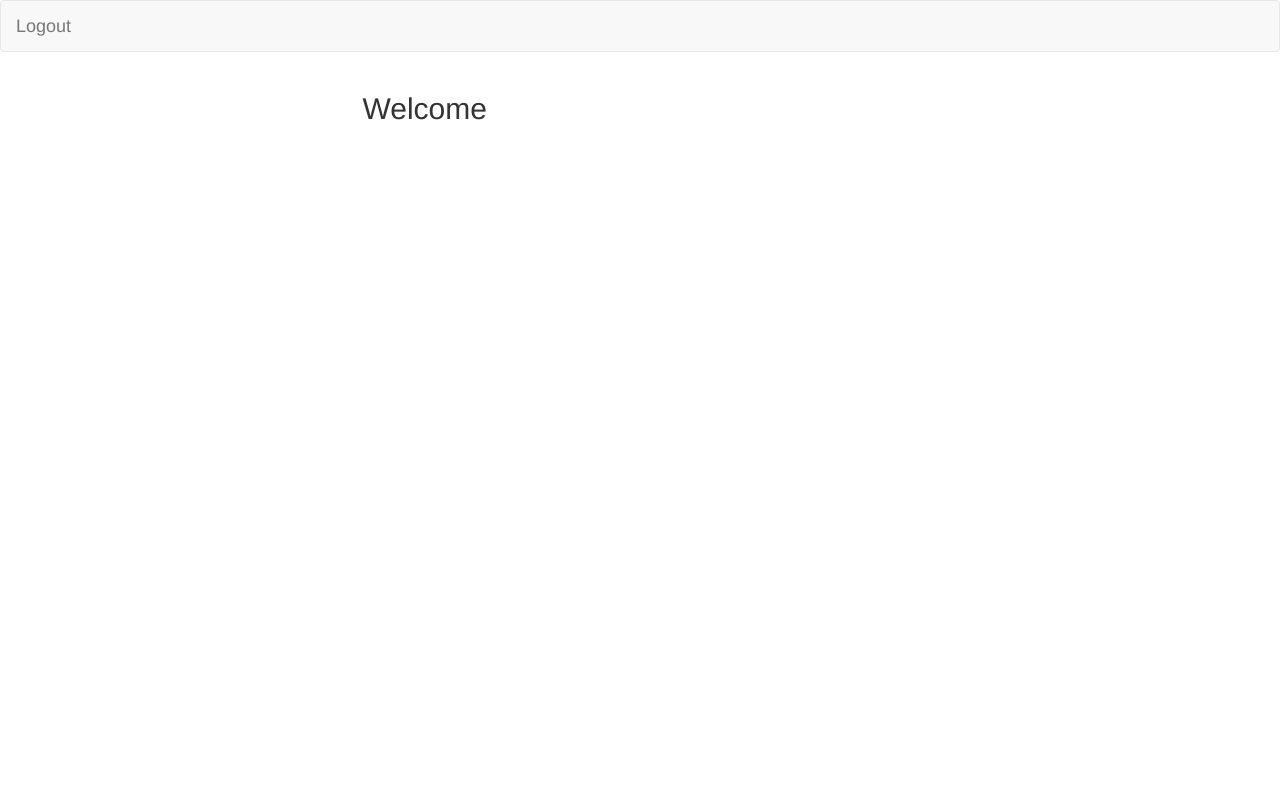
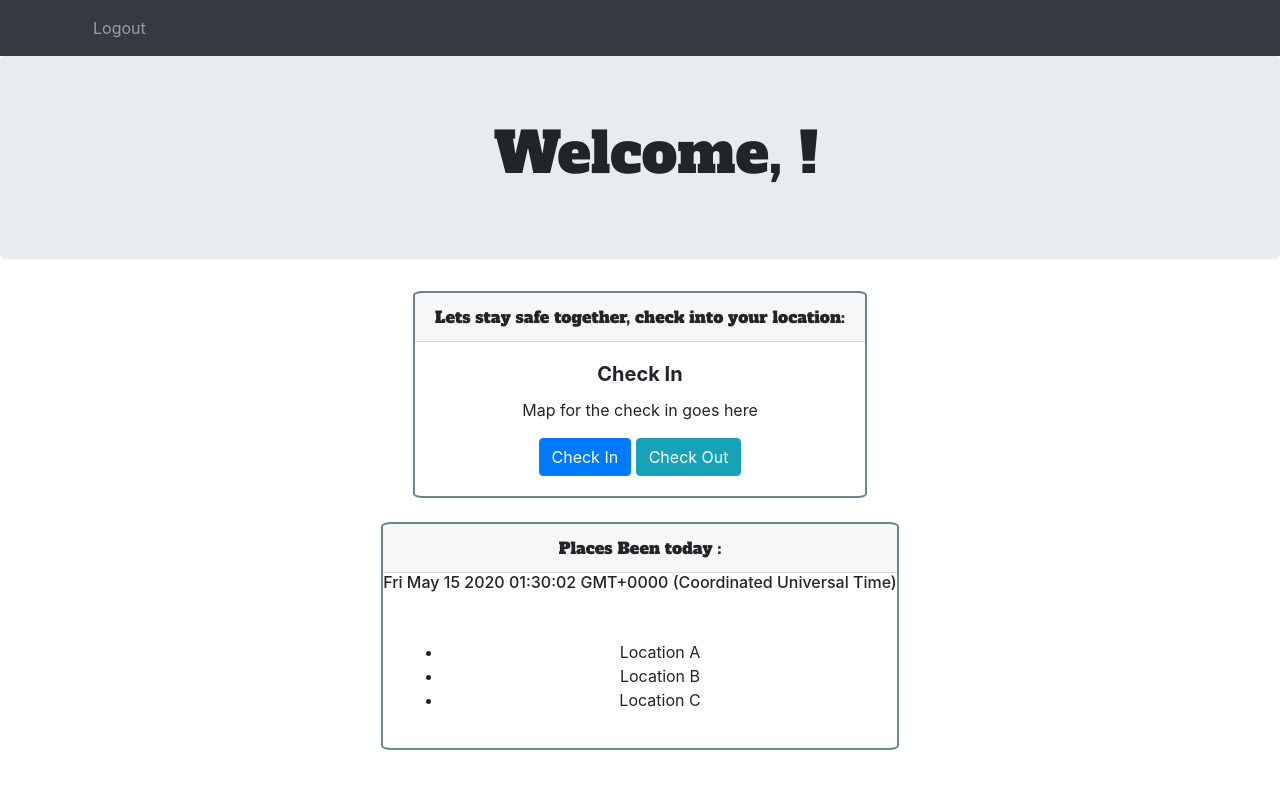
Before and after one commit to Frank-Calderon/Project-2, a website: page public/members.html in a window 1280 px wide. Drawn offline with nearby package versions, Linux system fonts and the light colour scheme; no server answers.

Commit message:
HTML updates

```diff
--- a/public/members.html
+++ b/public/members.html
@@ -2,30 +2,93 @@
 <html lang="en">
 
 <head>
-  <title>Passport Authentication</title>
+  <title>Covid Tracker</title>
   <meta charset="UTF-8">
   <meta name="viewport" content="width=device-width, initial-scale=1">
   <link rel="stylesheet" href="https://maxcdn.bootstrapcdn.com/bootswatch/3.3.7/lumen/bootstrap.min.css">
   <link href="stylesheets/style.css" rel="stylesheet">
+  <link href="https://fonts.googleapis.com/css2?family=Alfa+Slab+One&family=Prata&display=swap" rel="stylesheet">
+  <link href="stylesheets/style.css" rel="stylesheet">
+  <link href="public/login.html" rel="./login.html">
+  <link href="public/main.html" rel="./main.html">
+  <link href="public/signup.html" rel="./signup.html">
 </head>
 
+<!--Home page is the member's page for users/members-->
+
 <body>
-  <nav class="navbar navbar-default">
-  <div class="container-fluid">
-    <div class="navbar-header">
-      <a class="navbar-brand" href="/logout">
-        Logout
-      </a>
+  <nav class="navbar navbar-expand-lg navbar-dark bg-dark">
+    <div class="container-sm collapse navbar-collapse" id="navbarSupportedContent">
+      <ul class="nav navbar-nav navbar-right">
+        <li class="nav-item">
+          <a class="nav-link" href="/">Logout</a> <!--log out should redirect to the main page-->
+        </li>
+      </ul>
     </div>
-  </div>
-</nav>
-  <div class="container">
-    <div class="row">
-      <div class="col-md-6 col-md-offset-3">
-        <h2>Welcome <span class="member-name"></span></h2>
+  </nav>
+
+    <!--JUMBOTRON header for the member's page-->
+    <div class="jumbotron">
+      <div class="row">
+        <div class="col-md-12">
+          <h2 class="display-4" style="text-align:center; font-family: 'Alfa Slab One', cursive">Welcome, <span class="member-name"></span>!</h2>
+        </div>
       </div>
     </div>
-  </div>
+
+    <!--Body of information of member's page. Will eventually have the check in functionality, check out functionality-->
+    <div class = "container">
+
+      <div class ="row justify-content-md-center">
+        <div class="col-md-auto">
+          <div class ="card text-center">
+            <div class ="card-header" style = "font-family: 'Alfa Slab One', cursive">Lets stay safe together, check into your location:</div>
+            <div class ="card-body">
+              <h5 class ="card-title">Check In</h5>
+              <p class ="card-text">Map for the check in goes here</p>
+              <a href ="#" class="btn btn-primary" id= "Checkin" >Check In</a>
+              <a href ="#" class="btn btn-info" id= "Checkout" >Check Out</a>
+            </div>
+          </div>
+        </div>
+      </div>
+
+      <br>
+
+      <div class ="row justify-content-md-center">
+        <div class="col-md-auto">
+          <div class ="card text-center">
+            <div class ="card-header" style = "font-family: 'Alfa Slab One', cursive">Places Been today :</div>
+              <h6 class = "card-title" id="currentDay"></h5>
+                <div class ="card-body">
+                  <p class ="card-text">
+                    <ul class = "locations">
+                      <li>Location A</li>
+                      <li>Location B</li>
+                      <li>Location C</li>
+                    </ul>
+                  </p>
+                </div>
+          </div>
+        </div>
+      </div>
+
+    </div>
+
+
+
+  <script>
+    //time stamp of currenty date & time
+    var d = new Date();
+    document.getElementById("currentDay").innerHTML = d;
+
+    function timeOfDay() {
+      var currentHour= moment().hours();
+      console.log(currentHour);
+    }
+
+    timeOfDay();
+  </script>
 
   <script src="https://cdnjs.cloudflare.com/ajax/libs/jquery/3.2.1/jquery.min.js"></script>
   <script type="text/javascript" src="js/members.js"></script>
--- a/public/stylesheets/style.css
+++ b/public/stylesheets/style.css
@@ -2,3 +2,36 @@ form.signup,
 form.login {
   margin-top: 50px;
 }
+
+
+/*main.html font for the header */
+h1 {
+  font-family: 'Alfa Slab One', cursive;
+  font-size: 25px;
+  text-align: center;
+}
+
+.jumbotron {
+  position: center;
+  padding-right: 0%;
+}
+
+/*placement of the COVID-19 statistics on the main.html */
+
+/* Jumbotron header font in members.html*/
+h2 {
+  font-family: 'Prata', serif;
+  position: left;
+}
+
+.card.text-center{
+  border-width: 2.5px;
+  border-style: solid;
+  border-color: rgba(2, 44, 63, 0.575);
+  border-radius: 2%;
+}
+
+/*members.html card header*/
+h5 {
+  font-weight: bold;
+}
```
Also changed, not shown: public/login.html (+18 -8 lines), public/main.html (added, +66 -0 lines), public/signup.html (+19 -8 lines), 3 other files.
